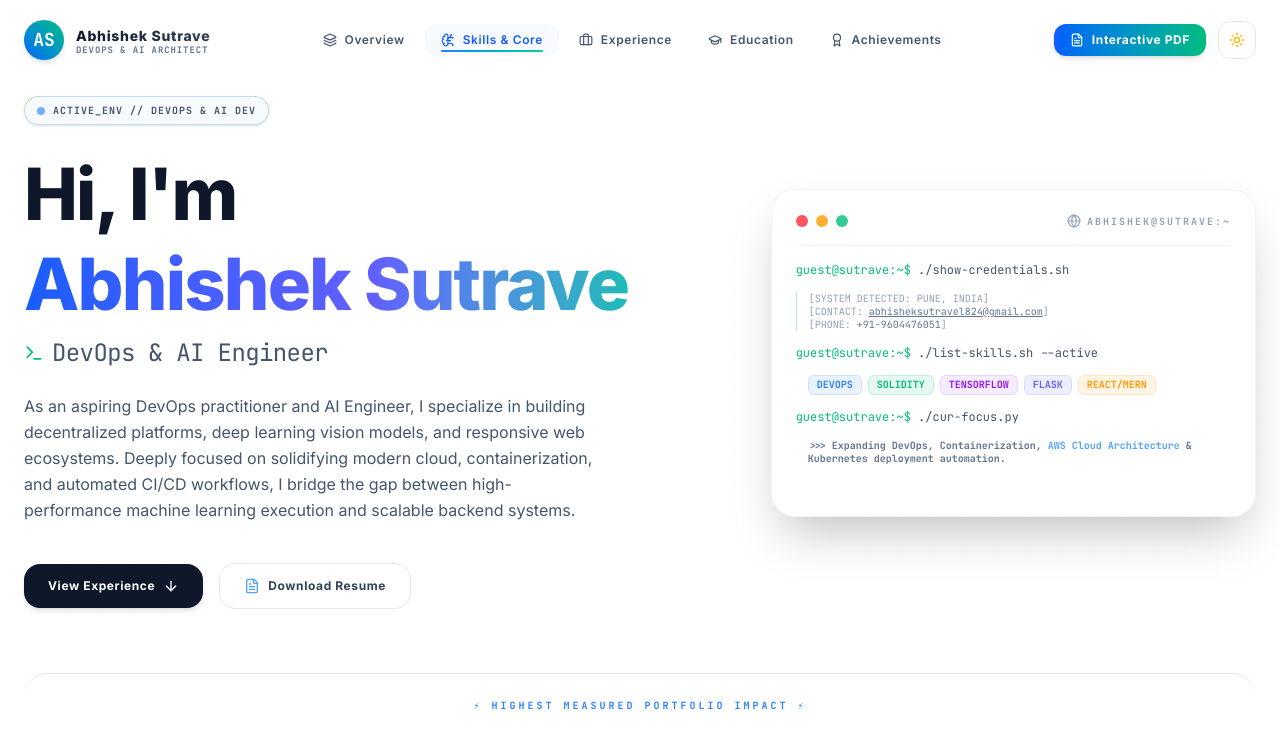
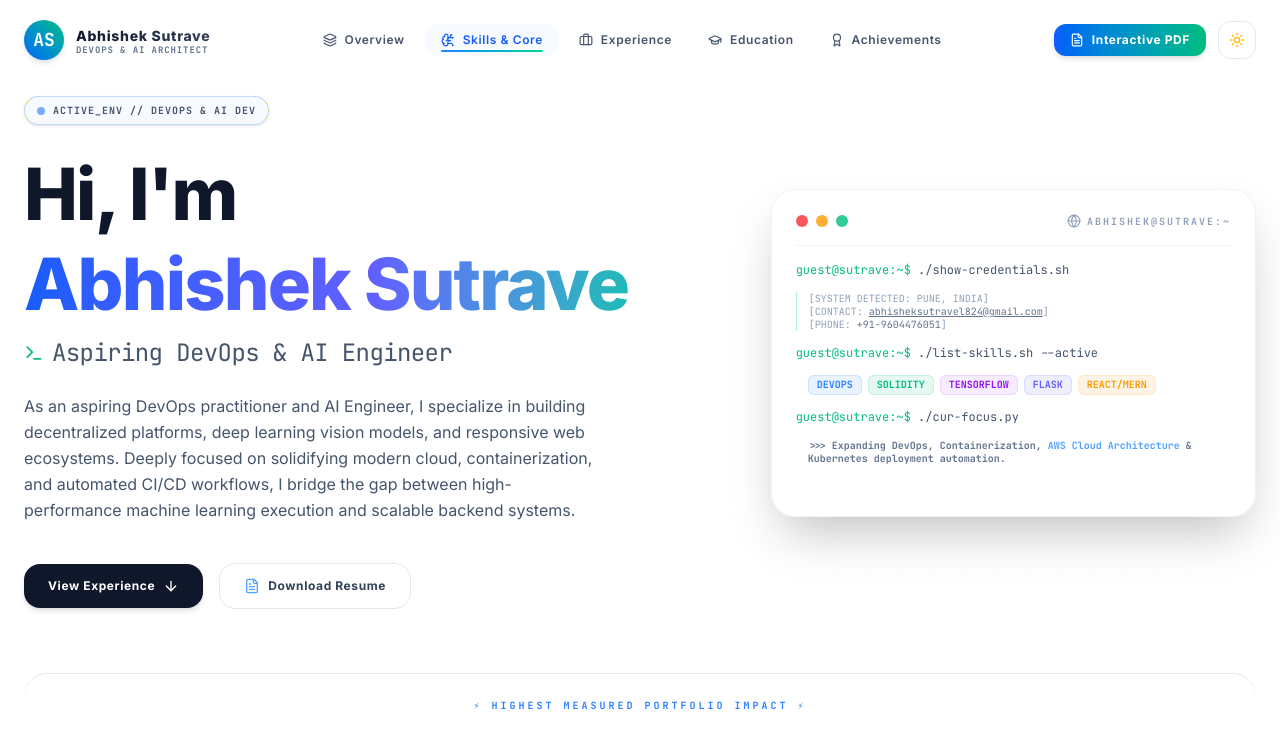
Before and after one commit to AirAbhiii/Abhishek-Sutrave-Portfolio, a React (Vite) app: page / in a window 1280 px wide. Shown: the top 735 px of the page. Built offline with nearby package versions, Linux system fonts and the light colour scheme.

Commit message:
Update title in resumeData to reflect aspirations

```diff
--- a/src/data.ts
+++ b/src/data.ts
@@ -45,7 +45,7 @@ export interface ResumeData {
 export const resumeData: ResumeData = {
   basics: {
     name: "Abhishek Sutrave",
-    title: "DevOps & AI Engineer",
+    title: "Aspiring DevOps & AI Engineer",
     summary: "As an aspiring DevOps practitioner and  AI Engineer, I specialize in building decentralized platforms, deep learning vision models, and responsive web ecosystems. Deeply focused on solidifying modern cloud, containerization, and automated CI/CD workflows, I bridge the gap between high-performance machine learning execution and scalable backend systems.",
     location: "Pune, India",
     email: "abhisheksutravel824@gmail.com",
```
